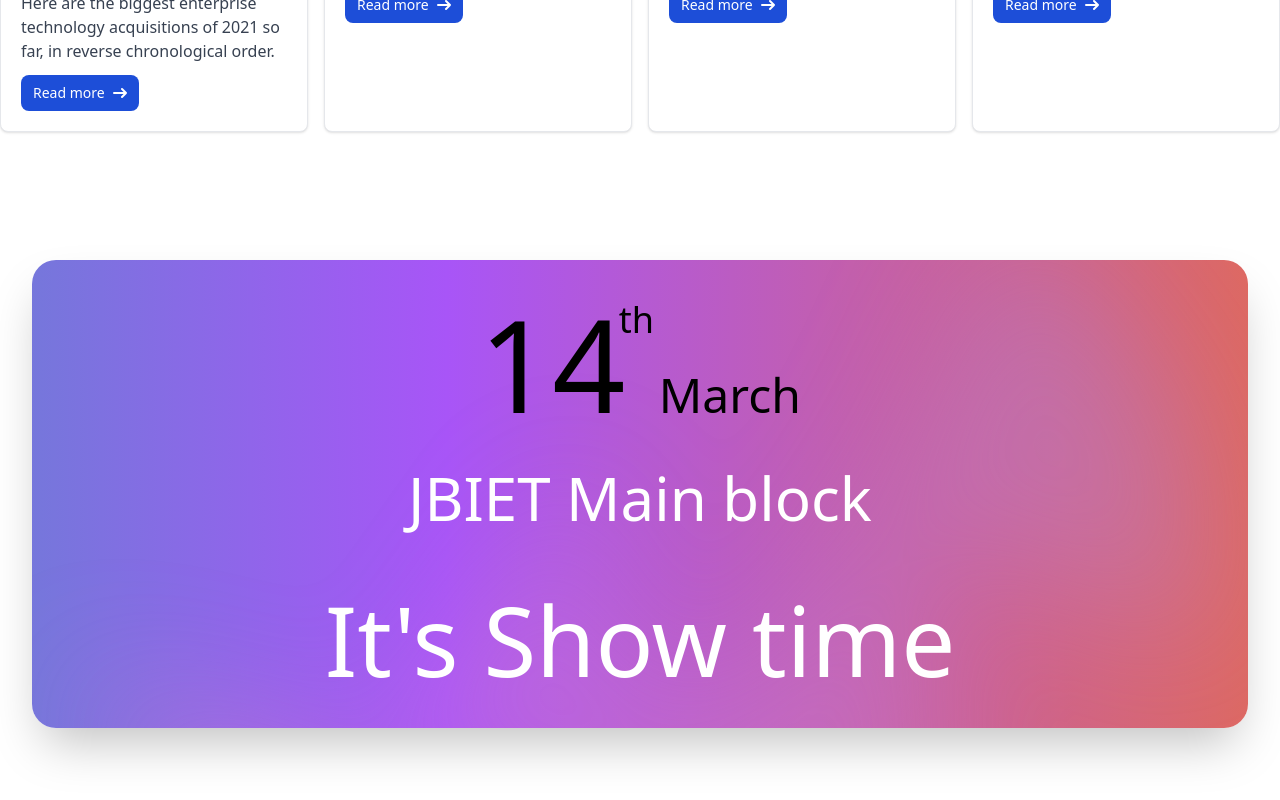
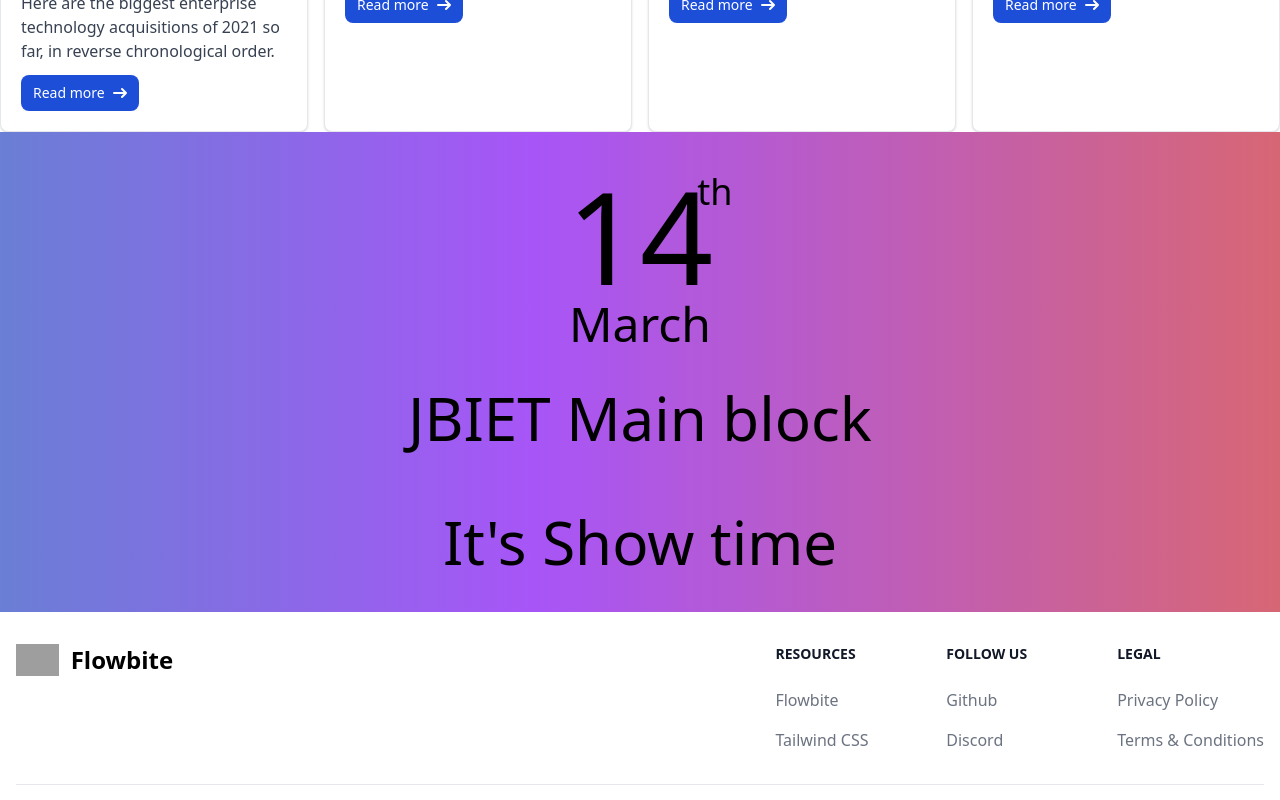
Before and after one commit to SaiShankar93/tech-pulse, a React (Vite) app: page / in a window 1280 px wide. Shown: the part 1220-2020 px from the top of the page. Built offline with nearby package versions, Linux system fonts and the light colour scheme; grey boxes are pictures that could not be loaded.

Commit message:
about2.2

```diff
--- a/src/components/About2.jsx
+++ b/src/components/About2.jsx
@@ -5,23 +5,18 @@ import { CalendarDaysIcon, HandRaisedIcon } from '@heroicons/react/24/outline'
 
 const About2 = ()=> {
   return (
-    // <div className="relative isolate overflow-hidden bg-gray-900 py-16 sm:rounded-3xl sm:px-16 md:pt-24 lg:flex lg:gap-x-20 lg:px-24 lg:pt-0 sm:py-24 lg:py-32">
-    <div className="bg-white">
-    <div className="mx-auto max-w-7xl py-24 sm:px-6 sm:py-32 lg:px-8">
-    <div className="relative isolate overflow-hidden animate-text bg-gradient-to-r from-teal-500 via-purple-500 to-orange-500 px-6 pt-16 shadow-2xl sm:rounded-3xl sm:px-16 md:pt-24 lg:flex lg:gap-x-20 lg:px-24 lg:pt-0">
-
-
-      <div className="mx-auto max-w-7xl px-6 lg:px-8">
-            <div className="mx-10 p-10">
+    <div className="relative isolate overflow-hidden animate-text bg-gradient-to-r from-teal-500 via-purple-500 to-orange-500">
+      <div className="mx-auto max-w-7xl py-10">
+            <div className="mx-10 ">
                     <Date day="14" className="" month="March" subtxt="th"/>
 
-                    <h1 className="text-4xl md:text-6xl  text-center mt-10 text-white">
+                    <h1 className="text-3xl md:text-6xl  text-center mt-10 ">
                     JBIET Main block
 
                     </h1>
 
             <br />
-                <h1 className="text-center mt-10 text-white text-6xl lg:text-8xl">
+                <h1 className="text-center mt-10  text-4xl md:text-6xl">
                     It's Show time
                 </h1>
             </div>
@@ -38,7 +33,7 @@ const About2 = ()=> {
                 </radialGradient>
               </defs>
             </svg> */}
-      <div className="absolute left-1/2 top-0 -z-10 -translate-x-1/2 blur-3xl xl:-top-6" aria-hidden="true">
+      {/* <div className="absolute left-1/2 top-0 -z-10 -translate-x-1/2 blur-3xl xl:-top-6" aria-hidden="true">
         <div
           className="aspect-[1155/678] w-[72.1875rem] bg-gradient-to-tr from-[#ff80b5] to-[#9089fc] opacity-30"
           style={{
@@ -46,9 +41,7 @@ const About2 = ()=> {
               'polygon(74.1% 44.1%, 100% 61.6%, 97.5% 26.9%, 85.5% 0.1%, 80.7% 2%, 72.5% 32.5%, 60.2% 62.4%, 52.4% 68.1%, 47.5% 58.3%, 45.2% 34.5%, 27.5% 76.7%, 0.1% 64.9%, 17.9% 100%, 27.6% 76.8%, 76.1% 97.7%, 74.1% 44.1%)',
           }}
         />
-      </div>
-    </div>
-    </div>
+      </div> */}
     </div>
     </div>
 
--- a/src/components/Date.jsx
+++ b/src/components/Date.jsx
@@ -3,9 +3,9 @@ function Date(props){
     return (
         <div className=" text-center">
             <h1 className="relative text-9xl">
-                {props.day} <span className=" text-4xl absolute lg:-ms-10 -ms-4">{props.subtxt}</span>
+                {props.day} <span className=" text-4xl absolute  -ms-4">{props.subtxt}</span>
+            </h1>
             <span className=" text-5xl">{props.month}</span>
-            </h1>
          </div>
 )
 }
```
